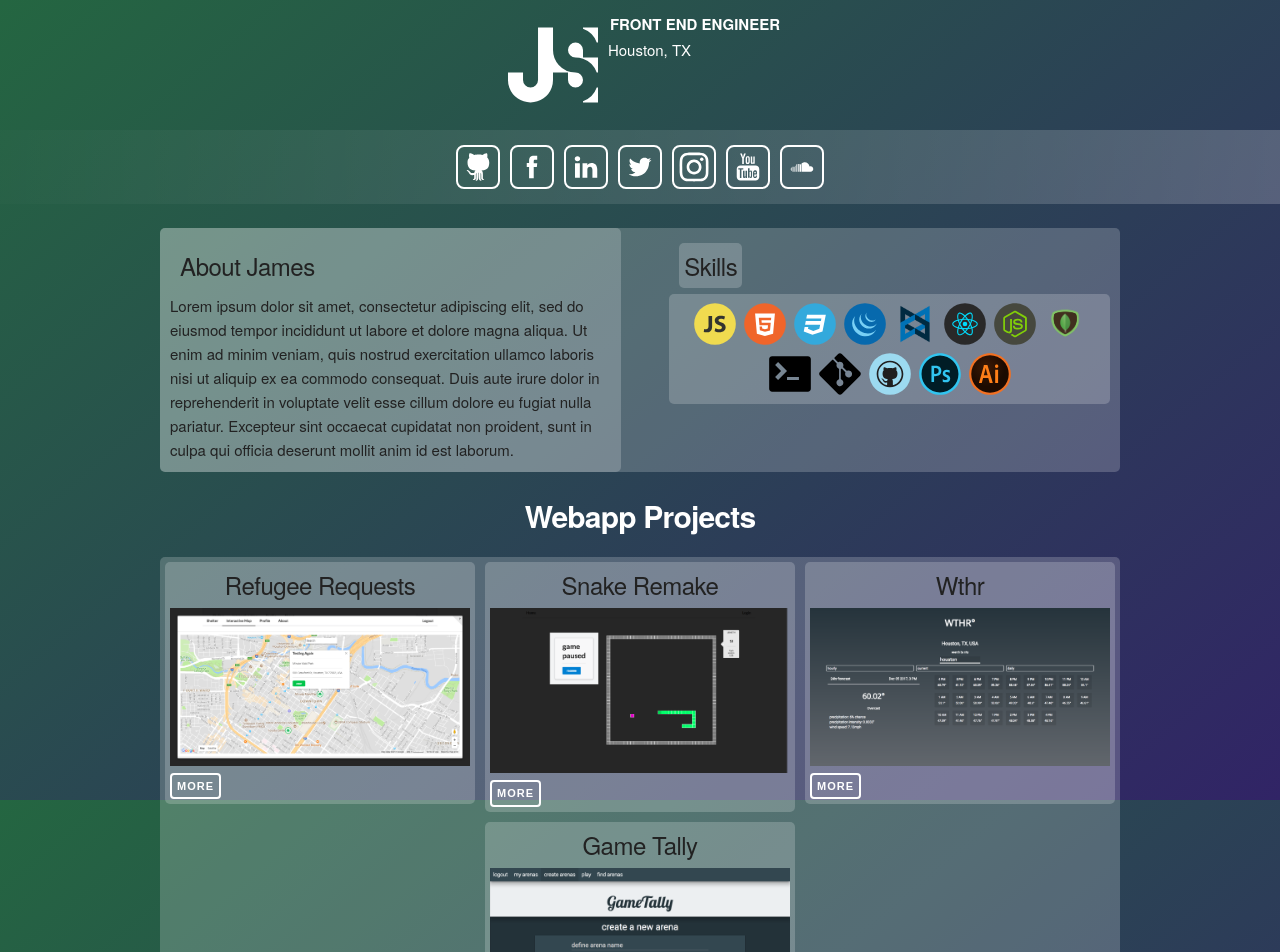
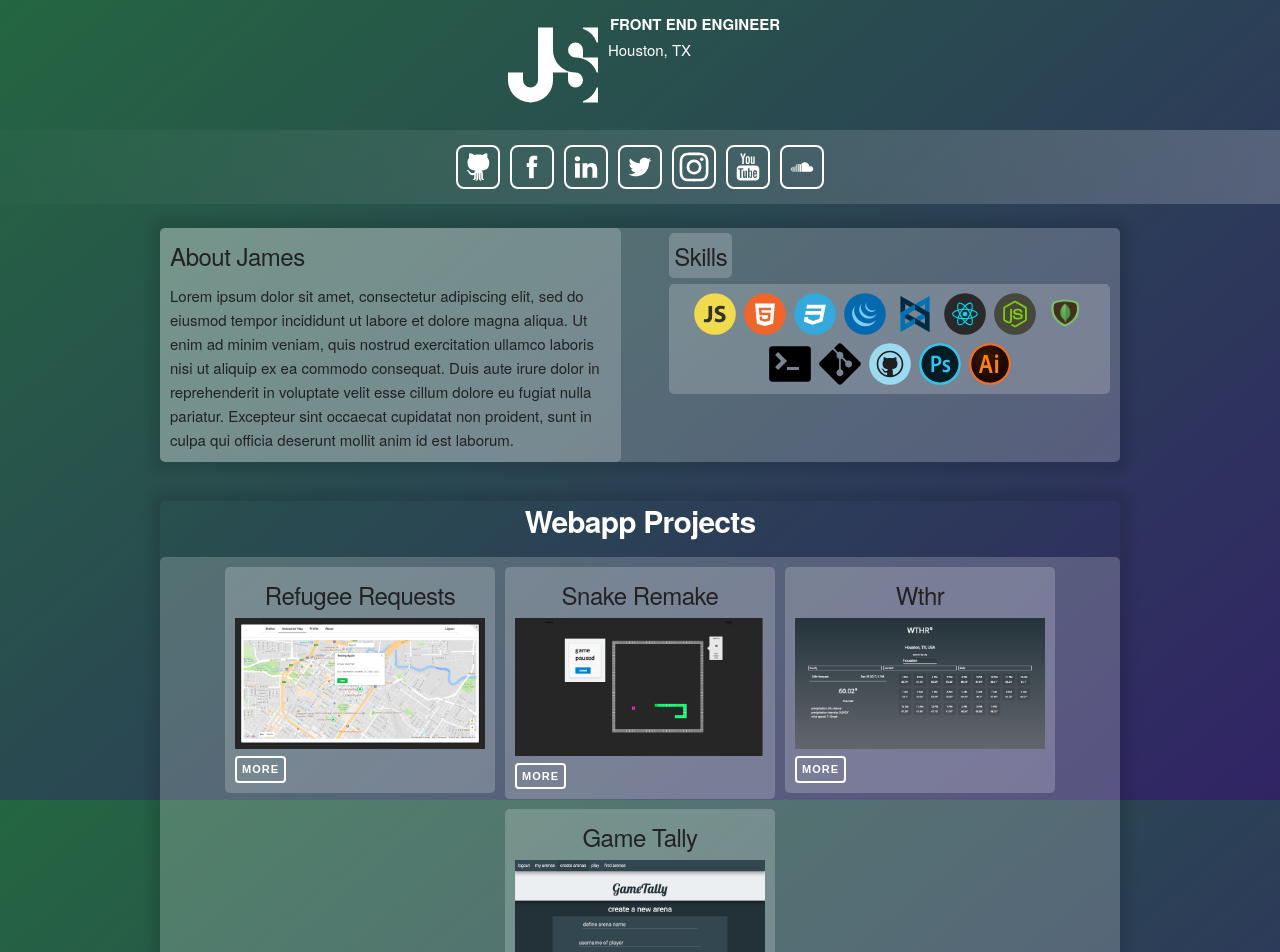
Before and after one commit to jamesjsewell/jamesj, a React (Create React App) app: page / in a window 1280 px wide. Shown: the top 952 px of the page. Built offline with nearby package versions, Linux system fonts and the light colour scheme.

Commit message:
added subtle drop shadow to each section wrapper

```diff
--- a/src/App.css
+++ b/src/App.css
@@ -58,6 +58,7 @@ html {
       height: 3rem; } }
 
 .about_section_wrapper {
+  box-shadow: 0px 0px 10px 10px rgba(0, 0, 0, 0.1);
   background: rgba(255, 255, 255, 0.2);
   border-radius: .5rem;
   margin: auto; }
@@ -70,14 +71,14 @@ html {
     .about_section_wrapper .about_section .bio_wrapper .bio_header {
       text-align: left; }
       .about_section_wrapper .about_section .bio_wrapper .bio_header h5 {
-        margin: 1rem; }
+        margin-bottom: 1rem; }
   .about_section_wrapper .about_section .skills_wrapper {
     border-radius: .5rem;
     padding: 1rem; }
     .about_section_wrapper .about_section .skills_wrapper .skills_header {
       text-align: left; }
       .about_section_wrapper .about_section .skills_wrapper .skills_header h5 {
-        margin: 1rem; }
+        margin-bottom: 1rem; }
         .about_section_wrapper .about_section .skills_wrapper .skills_header h5 span {
           background: rgba(255, 255, 255, 0.2);
           padding: .5rem;
@@ -94,15 +95,18 @@ html {
         width: 5rem;
         height: 5rem; }
 
+.projects_section_wrapper {
+  box-shadow: 0px 0px 10px 10px rgba(0, 0, 0, 0.1);
+  border-radius: .5rem; }
   .projects_section_wrapper .projects_header {
     text-align: center; }
     .projects_section_wrapper .projects_header h4 {
       color: white;
-    font-weight: bolder; }
+      font-weight: bolder;
+      margin: 1.5rem; }
       .projects_section_wrapper .projects_header h4 span {
         padding: .5rem;
         border-radius: .5rem; }
-
   .projects_section_wrapper .projects_wrapper {
     background: rgba(255, 255, 255, 0.2);
     border-radius: .5rem;
@@ -111,12 +115,11 @@ html {
     justify-content: center;
     align-items: flex-start;
     margin: auto;
-  flex-grow: none; }
+    flex-grow: none;
+    padding: .5rem; }
     .projects_section_wrapper .projects_wrapper .project_wrapper {
-    /* Larger than mobile */
-    /* Larger than phablet (also point when grid becomes active) */
       margin: .5rem;
-    padding: .5rem;
+      padding: 1rem;
       background: rgba(255, 255, 255, 0.2);
       border-radius: .5rem;
       position: relative; }
@@ -127,13 +130,23 @@ html {
           padding: .5rem;
           border-radius: .5rem; }
       .projects_section_wrapper .projects_wrapper .project_wrapper .image_bounds {
-      margin: auto;
         background: none;
         width: 100%; }
         .projects_section_wrapper .projects_wrapper .project_wrapper .image_bounds .project_thumbnail {
+          text-align: center;
           height: auto;
-        width: 300px;
-        max-width: 100%; }
+          width: 90%;
+          max-width: 100%;
+          margin: auto;
+          /* Larger than mobile */
+          /* Larger than phablet (also point when grid becomes active) */
+          /* Larger than tablet */ }
+          @media (min-width: 550px) {
+            .projects_section_wrapper .projects_wrapper .project_wrapper .image_bounds .project_thumbnail {
+              width: 250px; } }
+          @media (min-width: 750px) {
+            .projects_section_wrapper .projects_wrapper .project_wrapper .image_bounds .project_thumbnail {
+              width: 250px; } }
       .projects_section_wrapper .projects_wrapper .project_wrapper button {
         margin: auto;
         outline: none;
--- a/src/App.scss
+++ b/src/App.scss
@@ -83,10 +83,12 @@ html{
 }
 
 .about_section_wrapper{
+  box-shadow: 0px 0px 10px 10px rgba(0,0,0,.1);
   background: rgba(255,255,255,.2);
   border-radius: .5rem;
   margin: auto;
   .about_section{
+
     .bio_wrapper{
 
       border-radius: .5rem;
@@ -100,19 +102,18 @@ html{
       .bio_header{
         text-align: left;
         h5{
-          margin: 1rem;
+          margin-bottom: 1rem;
         }
       }
     }
     .skills_wrapper{
-
       border-radius: .5rem;
       padding: 1rem;
 
       .skills_header{
         text-align: left;
         h5{
-          margin: 1rem;
+          margin-bottom: 1rem;
           span{
             background: rgba(255,255,255,.2);
             padding: .5rem;
@@ -141,13 +142,15 @@ html{
 }
 
 .projects_section_wrapper{
-
+  box-shadow: 0px 0px 10px 10px rgba(0,0,0,.1);
+  border-radius: .5rem;
   .projects_header{
       text-align: center;
 
     h4{
       color: white;
       font-weight: bolder;
+      margin: 1.5rem;
       span{
         padding: .5rem;
         border-radius: .5rem;
@@ -164,20 +167,14 @@ html{
     align-items: flex-start;
     margin: auto;
     flex-grow: none;
+    padding: .5rem;
 
     .project_wrapper{
 
-      /* Larger than mobile */
-      @media (min-width: 400px) {
 
-      }
-      /* Larger than phablet (also point when grid becomes active) */
-      @media (min-width: 550px) {
-
-      }
 
       margin: .5rem;
-      padding: .5rem;
+      padding: 1rem;
       background: rgba(255,255,255,.2);
       border-radius: .5rem;
       position: relative;
@@ -193,14 +190,37 @@ html{
 
       .image_bounds{
 
-        margin: auto;
+
         background: none;
         width: 100%;
 
         .project_thumbnail{
+          text-align: center;
           height: auto;
-          width: 300px;
+          width: 90%;
           max-width: 100%;
+          margin: auto;
+
+          /* Larger than mobile */
+          @media (min-width: 400px) {
+
+              //width: 90%;
+
+          }
+          /* Larger than phablet (also point when grid becomes active) */
+          @media (min-width: 550px) {
+
+              width: 250px;
+
+          }
+
+          /* Larger than tablet */
+          @media (min-width: 750px) {
+
+              width: 250px;
+
+
+          }
         }
       }
 
```
Also changed, not shown: src/App.js (+19 -19 lines). Lines whose indentation alone changed are shown as unchanged.
